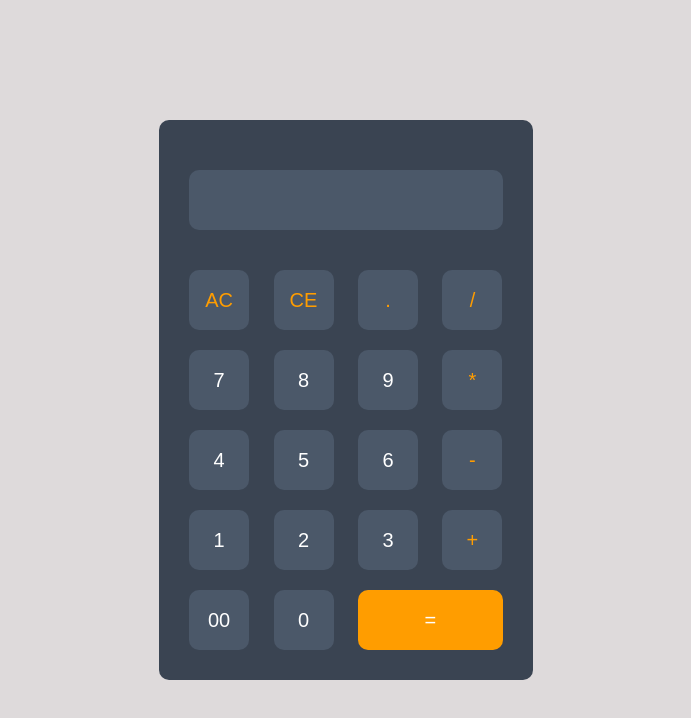
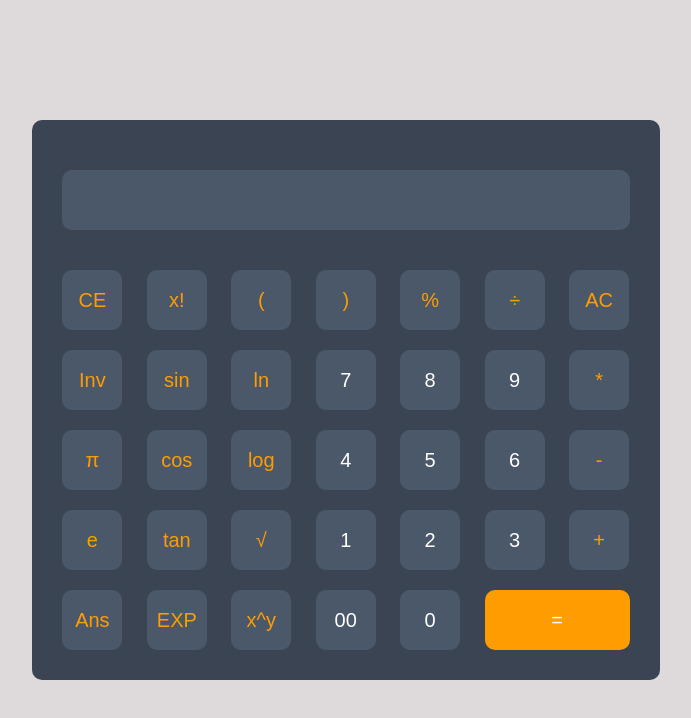
Before and after one commit to honeybunnyo/scientificcalculator, a plain HTML site: page index.html in a window 1280 px wide. Shown: the whole page, without its empty margins (294-985 px from the left). Drawn offline with Linux system fonts and the light colour scheme.

Commit message:
Added layout for scientific calculator

```diff
--- a/index.html
+++ b/index.html
@@ -14,30 +14,54 @@
           <input type="text" name="display" id="display" readonly>
         </div>
         <div>
+          <input type="button" value="CE" onclick="clearLastEntry()" class="operator">
+          <input type="button" value="x!" onclick="appendToDisplay('!')" class="operator">
+          <input type="button" value="(" onclick="appendToDisplay('(')" class="operator">
+          <input type="button" value=")" onclick="appendToDisplay(')')" class="operator">
+
+          <input type="button" value="%" onclick="appendToDisplay('%')" class="operator">
+          <input type="button" value="÷" onclick="appendToDisplay('/')" class="operator">
           <input type="button" value="AC" onclick="clearDisplay()" class="operator">
-          <input type="button" value="CE" onclick="clearLastEntry()" class="operator">
-          <input type="button" value="." onclick="appendToDisplay('.')" class="operator">
-          <input type="button" value="/" onclick="appendToDisplay('/')" class="operator">
+
         </div>
         <div class="button-row">
+          <input type="button" value="Inv" onclick="appendToDisplay('/')" class="operator">
+          <input type="button" value="sin" onclick="appendToDisplay('/')" class="operator">
+          <input type="button" value="ln" onclick="appendToDisplay('/')" class="operator">
+
           <input type="button" value="7" onclick="appendToDisplay('7')">
           <input type="button" value="8" onclick="appendToDisplay('8')">
           <input type="button" value="9" onclick="appendToDisplay('9')">
           <input type="button" value="*" onclick="appendToDisplay('*')" class="operator">
         </div>
         <div class="button-row">
+          <input type="button" value="π" onclick="appendToDisplay('/')" class="operator">
+          <input type="button" value="cos" onclick="appendToDisplay('/')" class="operator">
+          <input type="button" value="log" onclick="appendToDisplay('/')" class="operator">
+
           <input type="button" value="4" onclick="appendToDisplay('4')">
           <input type="button" value="5" onclick="appendToDisplay('5')">
           <input type="button" value="6" onclick="appendToDisplay('6')">
           <input type="button" value="-" onclick="appendToDisplay('-')" class="operator">
         </div>
+
         <div class="button-row">
+          <input type="button" value="e" onclick="appendToDisplay('/')" class="operator">
+          <input type="button" value="tan" onclick="appendToDisplay('/')" class="operator">
+          <input type="button" value="√" onclick="appendToDisplay('/')" class="operator">
+
+
           <input type="button" value="1" onclick="appendToDisplay('1')">
           <input type="button" value="2" onclick="appendToDisplay('2')">
           <input type="button" value="3" onclick="appendToDisplay('3')">
           <input type="button" value="+" onclick="appendToDisplay('+')" class="operator">
         </div>
         <div class="button-row">
+          <input type="button" value="Ans" onclick="appendToDisplay('/')" class="operator">
+          <input type="button" value="EXP" onclick="appendToDisplay('/')" class="operator">
+          <input type="button" value="x^y" onclick="appendToDisplay('/')" class="operator">
+
+
           <input type="button" value="00" onclick="appendToDisplay('00')">
           <input type="button" value="0" onclick="appendToDisplay('0')">
           <input type="button" value="=" onclick="calculate()" class="equal">
```
